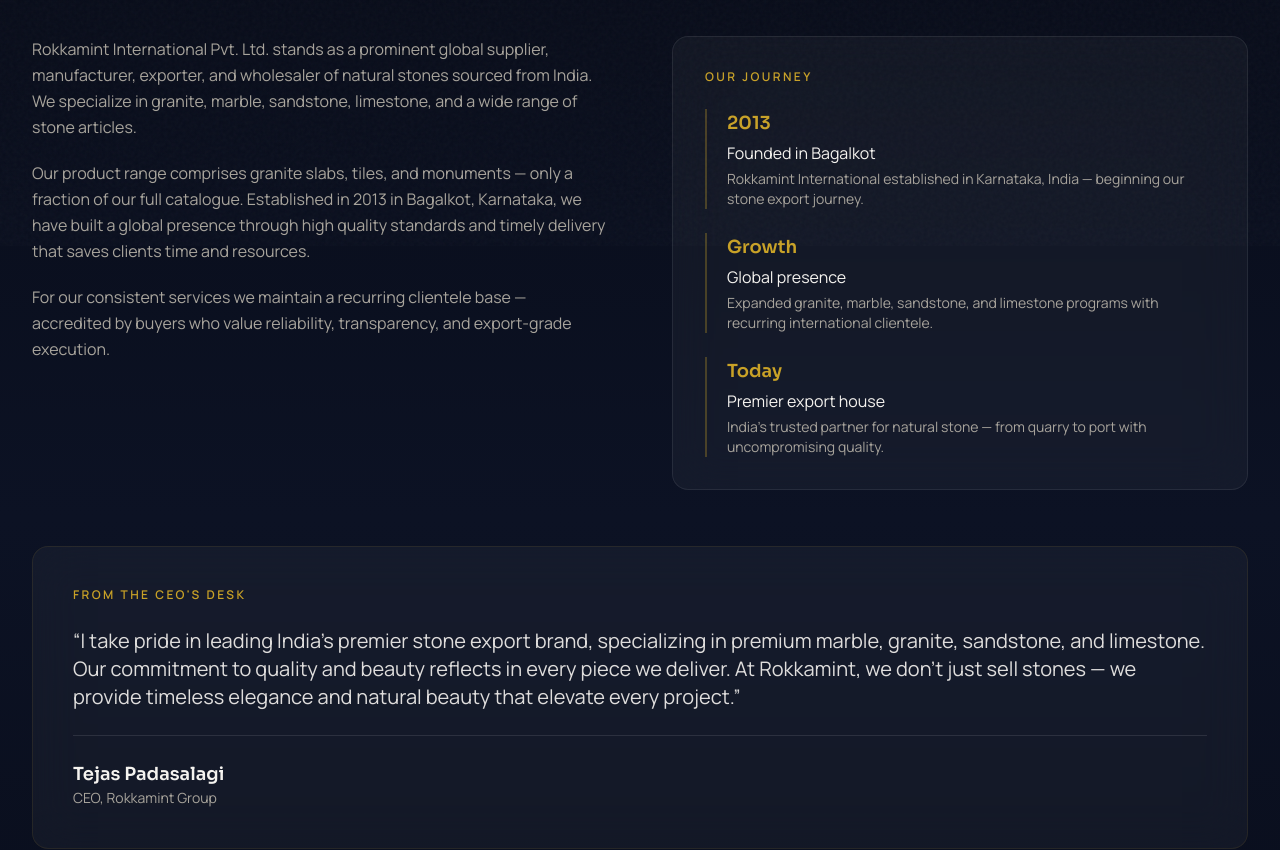
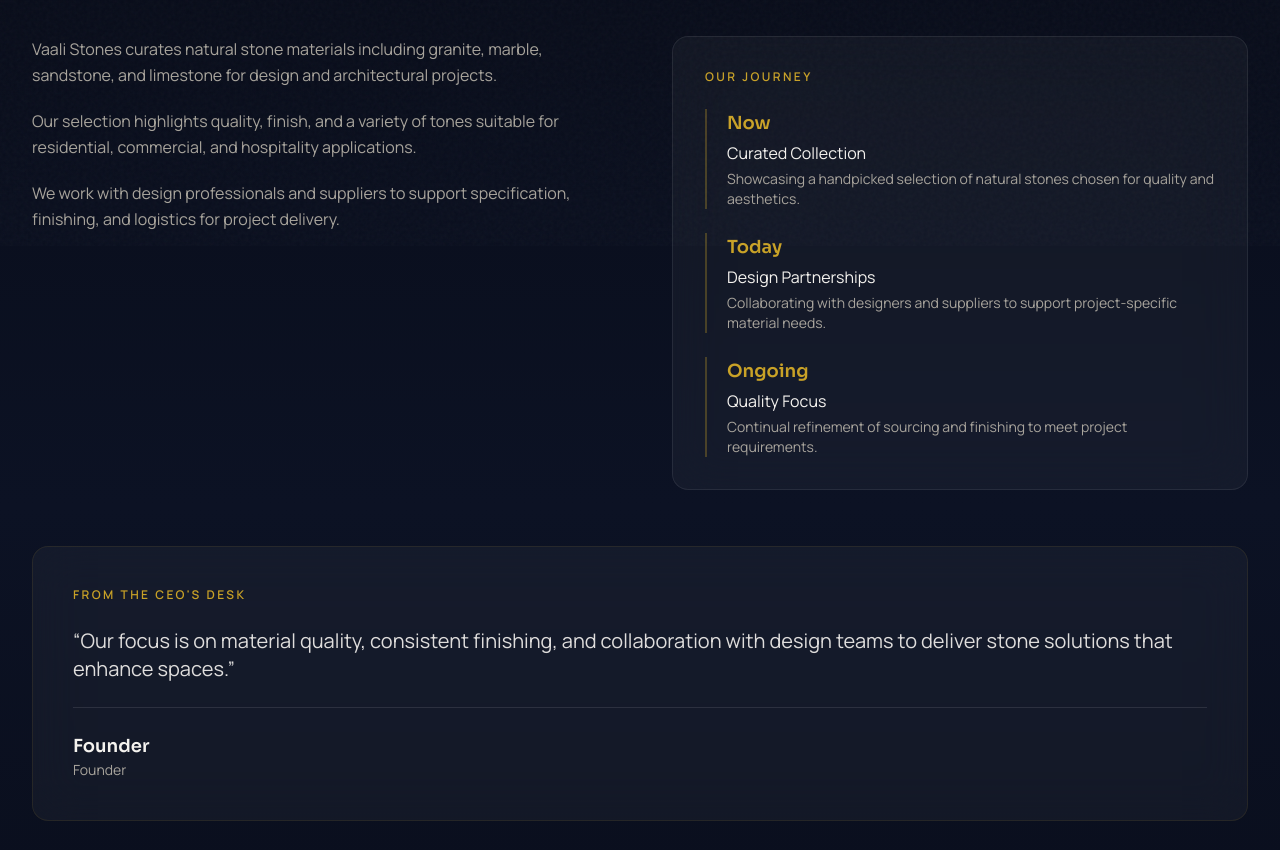
Before and after one commit to ChannabasavaKorlahalli/stones, a React (Vite) app: page /about in a window 1280 px wide. Shown: the part 554-1404 px from the top of the page. Built offline with nearby package versions, Linux system fonts and the light colour scheme.

Commit message:
Remove Rokkamint/Bagalkot references; rewrite content; remove artifacts page and footer

```diff
--- a/index.html
+++ b/index.html
@@ -26,7 +26,7 @@
     <link rel="apple-touch-icon" href="/apple-touch-icon.png" />
     <meta
       name="description"
-      content="Vaali Stones — India's premier granite and marble export house. Rokkamint International exports granite, marble, sandstone, limestone and stone articles worldwide."
+      content="Vaali Stones — a curated showcase of natural stone materials for designers, architects, and suppliers."
     />
     <meta
       name="keywords"
@@ -53,20 +53,10 @@
         "@context": "https://schema.org",
         "@type": "Organization",
         "name": "Vaali Stones",
-        "legalName": "Rokkamint International Pvt. Ltd.",
         "url": "https://stones.vaaliadvisory.com",
         "logo": "https://stones.vaaliadvisory.com/logo-og.png",
-        "email": "connect@rokkamint.in",
-        "telephone": "+917775099911",
-        "address": {
-          "@type": "PostalAddress",
-          "streetAddress": "Block No. 37, 14th Cross, Vidyagiri",
-          "addressLocality": "Bagalkot",
-          "addressRegion": "Karnataka",
-          "postalCode": "587102",
-          "addressCountry": "IN"
-        },
-        "description": "International granite and marble export house from India to global stone markets."
+        "email": "info@vaalistones.com",
+        "description": "A curated showcase of natural stone materials for design and architecture."
       }
     </script>
   </head>
--- a/src/data/site.js
+++ b/src/data/site.js
@@ -1,15 +1,15 @@
 export const LOGO = '/logo.png';
 export const SITE_URL = 'https://stones.vaaliadvisory.com';
-export const COMPANY_NAME = 'Rokkamint International Pvt. Ltd.';
+export const COMPANY_NAME = 'Vaali Stones';
 export const BRAND_NAME = 'Vaali Stones';
-export const TAGLINE = 'From Indian Quarries to Global Stone Markets';
+export const TAGLINE = 'Curated natural stone materials for design and architecture';
 
 export const CONTACT = {
-  phone: '+91 777 509 9911',
-  phoneHref: 'tel:+917775099911',
-  email: 'connect@rokkamint.in',
-  whatsappHref: 'https://wa.me/917775099911',
-  address: 'Block No. 37, 14th Cross, Vidyagiri, Bagalkot, Karnataka 587102, India',
+  phone: '',
+  phoneHref: '',
+  email: 'info@vaalistones.com',
+  whatsappHref: '',
+  address: '',
 };
 
 export const HERO_METRICS = [
@@ -86,9 +86,9 @@ export const ARTIFACTS = [
 ];
 
 export const TIMELINE = [
-  { year: '2013', title: 'Founded in Bagalkot', text: 'Rokkamint International established in Karnataka, India — beginning our stone export journey.' },
-  { year: 'Growth', title: 'Global presence', text: 'Expanded granite, marble, sandstone, and limestone programs with recurring international clientele.' },
-  { year: 'Today', title: 'Premier export house', text: 'India\'s trusted partner for natural stone — from quarry to port with uncompromising quality.' },
+  { year: 'Now', title: 'Curated Collection', text: 'Showcasing a handpicked selection of natural stones chosen for quality and aesthetics.' },
+  { year: 'Today', title: 'Design Partnerships', text: 'Collaborating with designers and suppliers to support project-specific material needs.' },
+  { year: 'Ongoing', title: 'Quality Focus', text: 'Continual refinement of sourcing and finishing to meet project requirements.' },
 ];
 
 export const FACILITIES = [
@@ -119,16 +119,16 @@ export const FACILITIES = [
 ];
 
 export const ABOUT_PARAGRAPHS = [
-  'Rokkamint International Pvt. Ltd. stands as a prominent global supplier, manufacturer, exporter, and wholesaler of natural stones sourced from India. We specialize in granite, marble, sandstone, limestone, and a wide range of stone articles.',
-  'Our product range comprises granite slabs, tiles, and monuments — only a fraction of our full catalogue. Established in 2013 in Bagalkot, Karnataka, we have built a global presence through high quality standards and timely delivery that saves clients time and resources.',
-  'For our consistent services we maintain a recurring clientele base — accredited by buyers who value reliability, transparency, and export-grade execution.',
+  'Vaali Stones curates natural stone materials including granite, marble, sandstone, and limestone for design and architectural projects.',
+  'Our selection highlights quality, finish, and a variety of tones suitable for residential, commercial, and hospitality applications.',
+  'We work with design professionals and suppliers to support specification, finishing, and logistics for project delivery.',
 ];
 
 export const CEO_MESSAGE = {
   quote:
-    'I take pride in leading India\'s premier stone export brand, specializing in premium marble, granite, sandstone, and limestone. Our commitment to quality and beauty reflects in every piece we deliver. At Rokkamint, we don\'t just sell stones — we provide timeless elegance and natural beauty that elevate every project.',
-  name: 'Tejas Padasalagi',
-  title: 'CEO, Rokkamint Group',
+    'Our focus is on material quality, consistent finishing, and collaboration with design teams to deliver stone solutions that enhance spaces.',
+  name: 'Founder',
+  title: 'Founder',
 };
 
 export const QUALITY_POINTS = [
@@ -147,8 +147,8 @@ export const CSR_TEXT =
 
 export const TESTIMONIAL = {
   quote:
-    'Rokkamint International assures quality of the products and service they provide. Keep growing — all the best for your next visions.',
-  author: 'Teju R Arun',
+    'High-quality stone materials and professional service — a reliable partner for project sourcing.',
+  author: 'Satisfied Client',
 };
 
 export const REGIONS = [
@@ -177,7 +177,7 @@ export const FAQ = [
     a: 'Yes. We manage warehousing, export packaging, container loading, documentation, and coordination with your nominated freight forwarder or our logistics partners.',
   },
   {
-    q: 'Where is your head office?',
-    a: 'Our India head office is in Bagalkot, Karnataka. Contact us at +91 777 509 9911 or connect@rokkamint.in for quotations and project discussions.',
+    q: 'Where are you located?',
+    a: 'We operate from India and work with international partners; contact us at info@vaalistones.com for enquiries and project discussions.',
   },
 ];
```
